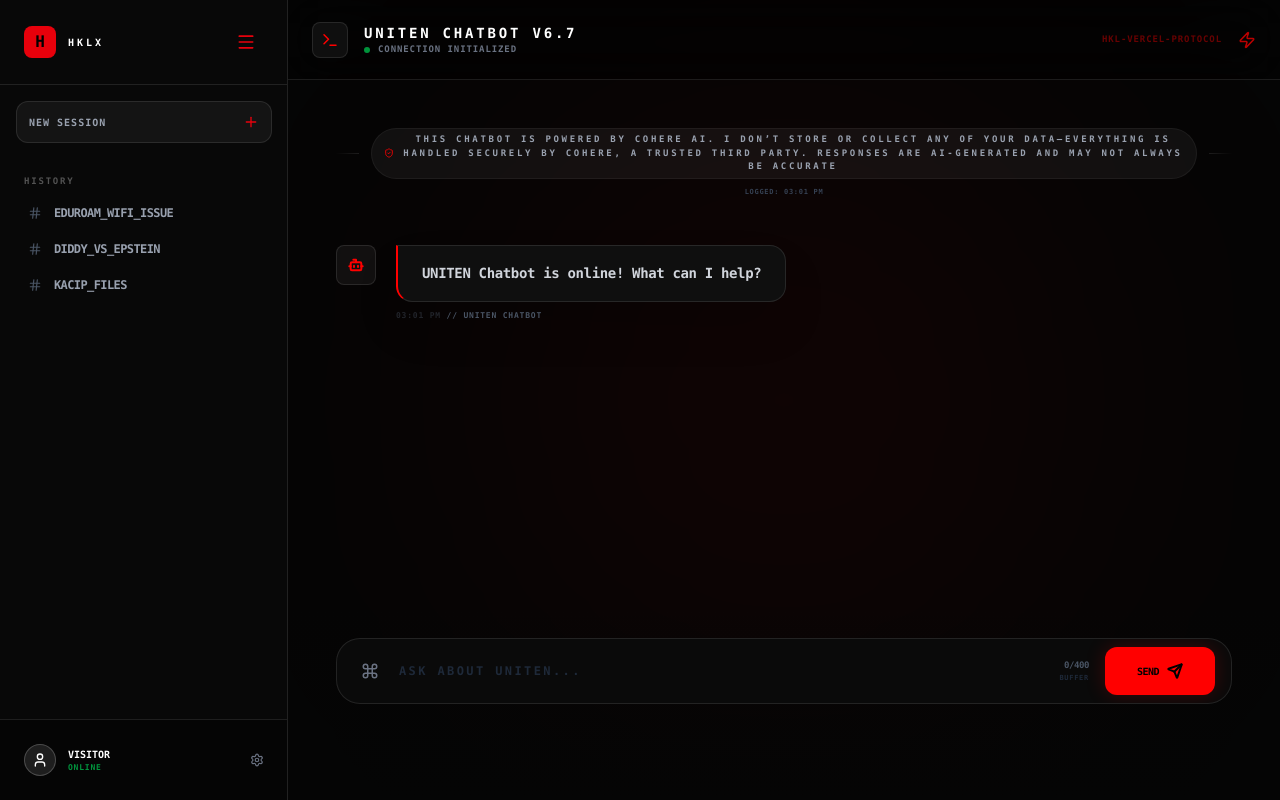
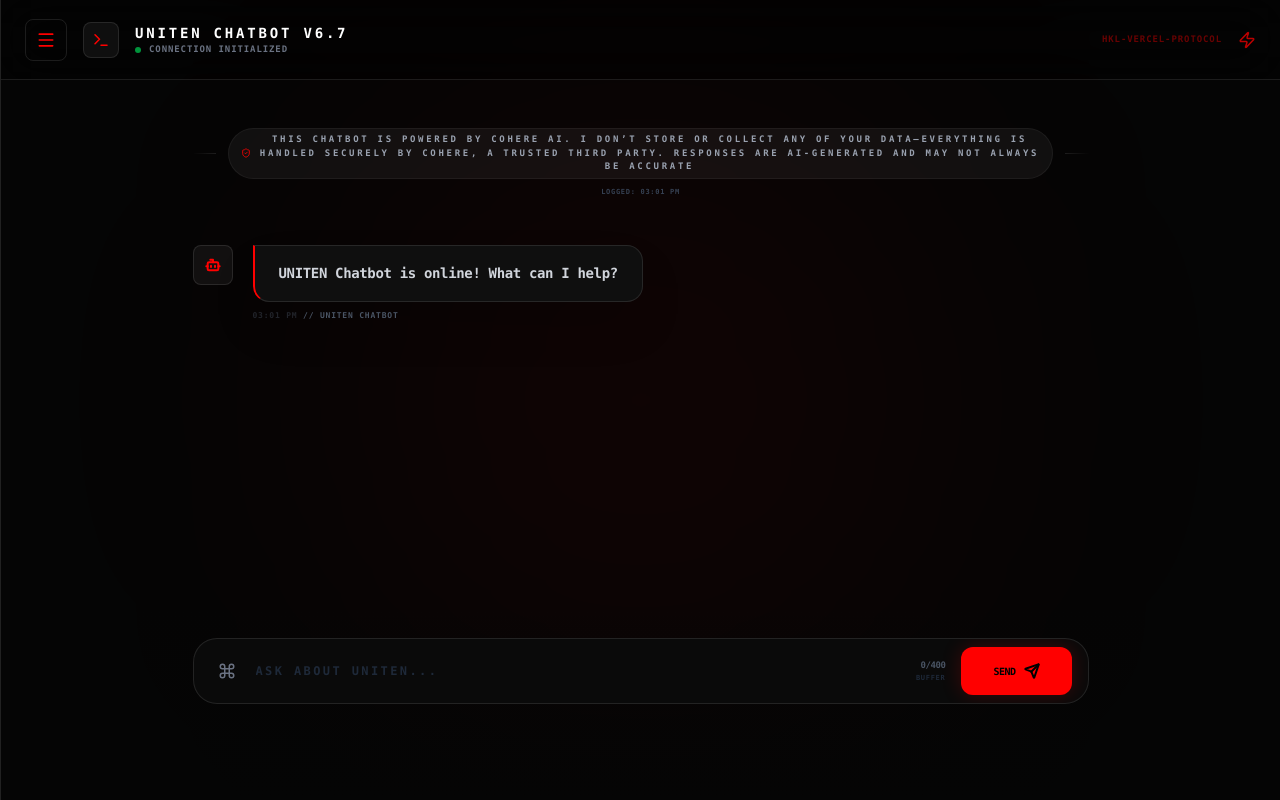
Before and after one commit to CodeWithHKL/cohere_chatbot_UI, a Next.js app: page / in a window 1280 px wide. Built offline with nearby package versions, Linux system fonts and the light colour scheme.

Commit message:
H as button  + Sidebar timeout 1s after full load

```diff
--- a/components/ChatSidebar.tsx
+++ b/components/ChatSidebar.tsx
@@ -1,6 +1,6 @@
 "use client";
 
-import React from 'react';
+import React, { useState, useEffect } from 'react';
 import { Plus, Settings, User, Hash, Menu } from "lucide-react";
 
 interface SidebarProps {
@@ -10,6 +10,37 @@ interface SidebarProps {
 }
 
 export default function ChatSidebar({ isOpen, setIsOpen, onNewSession }: SidebarProps) {
+
+  const [isSpinning, setIsSpinning] = useState(false);
+
+  // --- AUTO CLOSE, REMOVE THIS IF NOT NEEDED, REMOVE USEEFFECT ASWELL ON TOP
+  useEffect(() => {
+  // 1. Check if the document is still loading
+  const handleLoad = () => {
+    setTimeout(() => {
+      setIsOpen(false);
+    }, 1000);
+  };
+
+  if (document.readyState === 'complete') {
+    // If page is already loaded, start timer
+    handleLoad();
+  } else {
+    // Wait for the window to finish loading everything (images, etc.)
+    window.addEventListener('load', handleLoad);
+    return () => window.removeEventListener('load', handleLoad);
+  }
+}, [setIsOpen]);
+//----------------------
+
+  const handleLogoClick = () => {
+    setIsSpinning(true);
+    // Add logic here if you want it to do something, e.g., redirect home
+    window.open("https://hklxportfolio.vercel.app", "_blank", "noopener,noreferrer");
+
+    setTimeout(() => setIsSpinning(false), 500);
+  };
+
   return (
     <>
       {isOpen && (
@@ -27,7 +58,26 @@ export default function ChatSidebar({ isOpen, setIsOpen, onNewSession }: Sidebar
         <div className="min-w-[288px] flex flex-col h-full">
           <div className="p-6 border-b border-white/10 flex items-center justify-between">
             <div className="flex items-center gap-3">
-              <div className="w-8 h-8 bg-red-600 rounded-lg flex items-center justify-center font-black text-black">H</div>
+
+              {/* TOOLTIP WRAPPER */}
+              <div className="relative group flex items-center">
+                {/* THE TOOLTIP (Portfolio Style) */}
+                <span className="absolute left-full ml-4 px-3 py-1.5 rounded-lg bg-black/90 backdrop-blur-md border border-white/10 text-white text-[10px] font-black uppercase tracking-widest whitespace-nowrap opacity-0 -translate-x-2 group-hover:opacity-100 group-hover:translate-x-0 transition-all duration-300 pointer-events-none shadow-2xl z-[100]">
+                  VISIT HKL
+                  {/* The Arrow */}
+                  <div className="absolute top-1/2 -left-1 -translate-y-1/2 w-2 h-2 bg-black/90 border-l border-b border-white/10 rotate-45"></div>
+                </span>
+
+                <button
+                  onClick={handleLogoClick}
+                  className={`w-8 h-8 bg-red-600 rounded-lg flex items-center justify-center font-black text-black text-sm transition-transform duration-500 hover:bg-red-500 active:scale-90 ${
+                    isSpinning ? "rotate-[360deg]" : "rotate-0"
+                  }`}
+                >
+                  H
+                </button>
+              </div>
+
               <span className="text-[10px] font-black uppercase tracking-[0.3em]">HKLX</span>
             </div>
 
```
